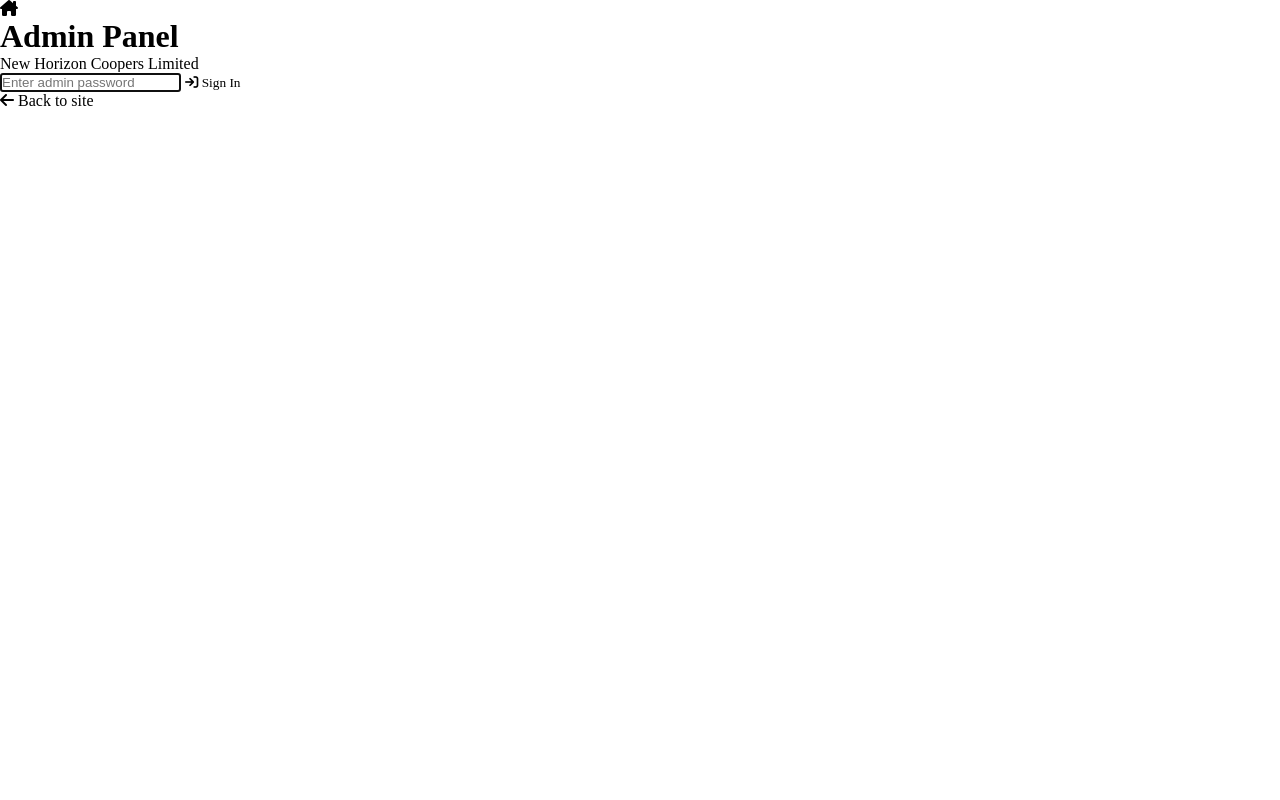
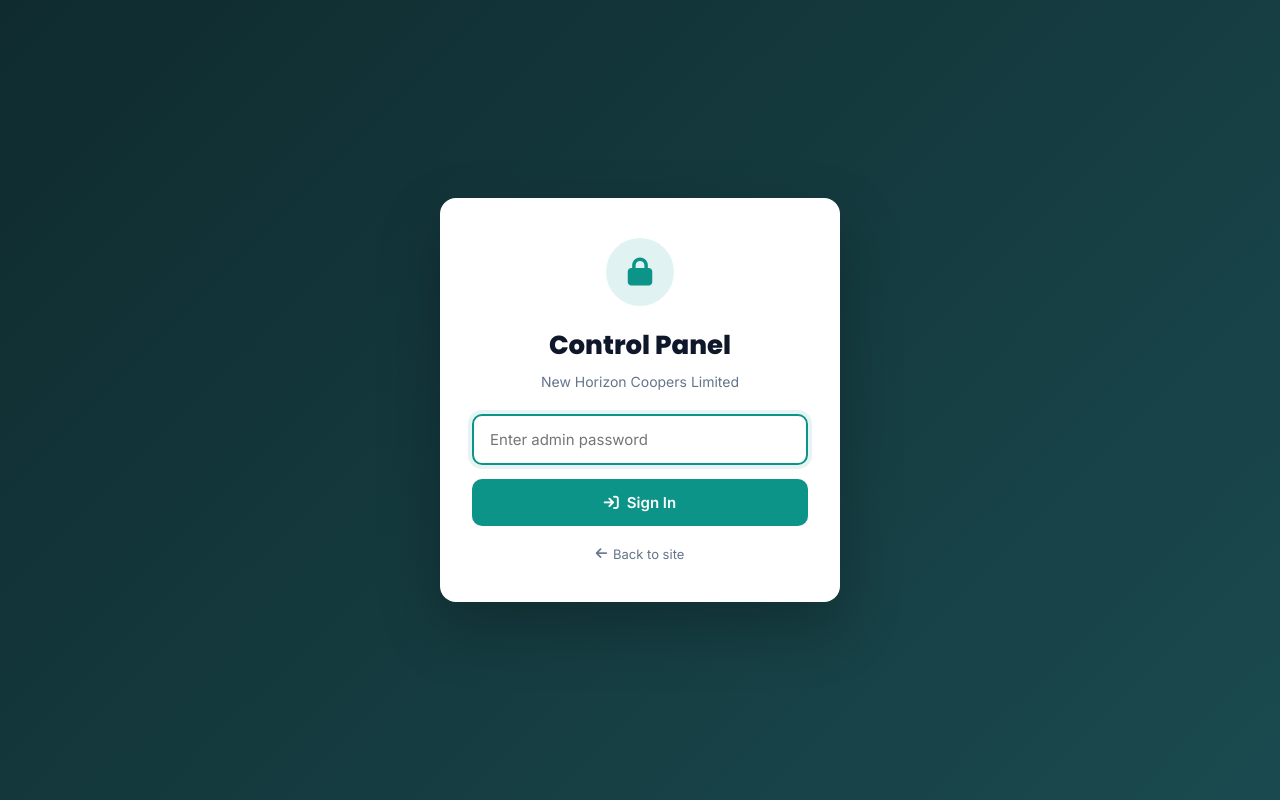
Before and after one commit to klinsmanagyekum334-bot/New-Horizon, a Flask app: page /update/login in a window 1280 px wide. Run offline with Flask 3, Linux system fonts and the light colour scheme.

Commit message:
Update login.html

```diff
--- a/templates/update/login.html
+++ b/templates/update/login.html
@@ -9,19 +9,122 @@
   <link rel="preconnect" href="https://fonts.gstatic.com" crossorigin>
   <link href="https://fonts.googleapis.com/css2?family=Inter:wght@400;500;600;700&family=Poppins:wght@500;600;700;800;900&display=swap" rel="stylesheet">
   <link rel="stylesheet" href="https://cdnjs.cloudflare.com/ajax/libs/font-awesome/6.5.1/css/all.min.css">
+  <link rel="stylesheet" href="{{ url_for('static', filename='css/update.css') }}">
 
-  <!-- Changed to update.css -->
-  <link rel="stylesheet" href="{{ url_for('static', filename='css/update.css') }}">
+  <style>
+    /* Inline fallback so login always looks styled */
+    body.login-body {
+      margin: 0;
+      padding: 0;
+      min-height: 100vh;
+      display: flex;
+      align-items: center;
+      justify-content: center;
+      background: linear-gradient(135deg, #0f2b2f 0%, #1a4a4f 100%);
+      font-family: 'Inter', -apple-system, BlinkMacSystemFont, sans-serif;
+    }
+    .login-card {
+      background: #ffffff;
+      border-radius: 16px;
+      padding: 40px 32px;
+      width: 100%;
+      max-width: 400px;
+      margin: 20px;
+      box-shadow: 0 25px 60px rgba(0, 0, 0, 0.25);
+      text-align: center;
+    }
+    .login-icon {
+      width: 68px;
+      height: 68px;
+      border-radius: 50%;
+      background: #e0f2f1;
+      color: #0d9488;
+      display: flex;
+      align-items: center;
+      justify-content: center;
+      margin: 0 auto 20px;
+      font-size: 28px;
+    }
+    .login-card h1 {
+      font-family: 'Poppins', sans-serif;
+      font-size: 26px;
+      font-weight: 800;
+      color: #0f172a;
+      margin: 0 0 8px;
+    }
+    .login-sub {
+      color: #64748b;
+      font-size: 14px;
+      margin: 0 0 24px;
+    }
+    .login-flash {
+      display: flex;
+      align-items: center;
+      justify-content: center;
+      gap: 8px;
+      padding: 12px 16px;
+      border-radius: 10px;
+      font-size: 14px;
+      margin-bottom: 18px;
+      font-weight: 500;
+    }
+    .login-flash-error { background: #fee2e2; color: #991b1b; border: 1px solid #fecaca; }
+    .login-flash-success { background: #d1fae5; color: #065f46; border: 1px solid #a7f3d0; }
+    .login-card form { display: flex; flex-direction: column; gap: 14px; }
+    .login-card input[type="password"] {
+      width: 100%;
+      padding: 14px 16px;
+      border: 2px solid #e2e8f0;
+      border-radius: 10px;
+      font-size: 15px;
+      font-family: inherit;
+      outline: none;
+      transition: border-color 0.2s;
+      box-sizing: border-box;
+    }
+    .login-card input[type="password"]:focus {
+      border-color: #0d9488;
+      box-shadow: 0 0 0 4px rgba(13, 148, 136, 0.1);
+    }
+    .login-btn {
+      width: 100%;
+      padding: 14px 16px;
+      background: #0d9488;
+      color: #ffffff;
+      border: none;
+      border-radius: 10px;
+      font-size: 15px;
+      font-weight: 600;
+      font-family: inherit;
+      cursor: pointer;
+      transition: background 0.2s;
+      display: flex;
+      align-items: center;
+      justify-content: center;
+      gap: 8px;
+    }
+    .login-btn:hover { background: #0f766e; }
+    .back-link {
+      display: inline-flex;
+      align-items: center;
+      gap: 6px;
+      margin-top: 20px;
+      color: #64748b;
+      text-decoration: none;
+      font-size: 13px;
+    }
+    .back-link:hover { color: #0d9488; }
+  </style>
 </head>
 <body class="login-body">
 
   <div class="login-card">
 
     <div class="login-icon">
-      <i class="fa-solid fa-house-chimney"></i>
+      <i class="fa-solid fa-lock"></i>
     </div>
 
-    <h1>Admin Panel</h1>
+    <h1>Control Panel</h1>
     <p class="login-sub">
       {{ site.brand_name if site else "New Horizon Coopers Limited" }}
     </p>
@@ -35,7 +138,6 @@
       {% endfor %}
     {% endwith %}
 
-    <!-- Changed to update_login -->
     <form method="POST" action="{{ url_for('update_login') }}">
       <input type="password"
              name="password"
```
